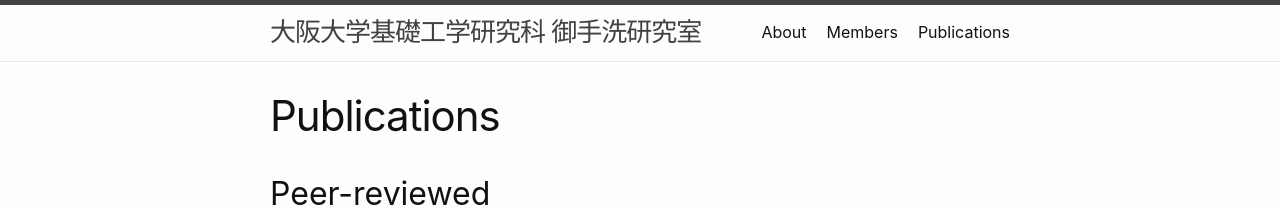
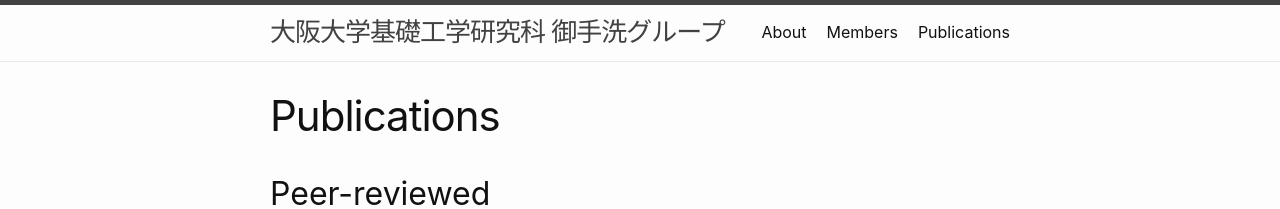
Before and after one commit to kosukemtr/kosukemtr.github.io, a Jekyll site: the page built from publications.md, in a window 1280 px wide and 900 px high. Shown: the top 209 px of the window. Built offline with Jekyll 4.4.1, drawn with Linux system fonts in a browser that asks for light colours.

Commit message:
Update _config.yml

```diff
--- a/_config.yml
+++ b/_config.yml
@@ -1,4 +1,4 @@
-title: 大阪大学基礎工学研究科 御手洗研究室
+title: 大阪大学基礎工学研究科 御手洗グループ
 list_title: News
 timezone: Asia/Tokyo
 # author:
```
